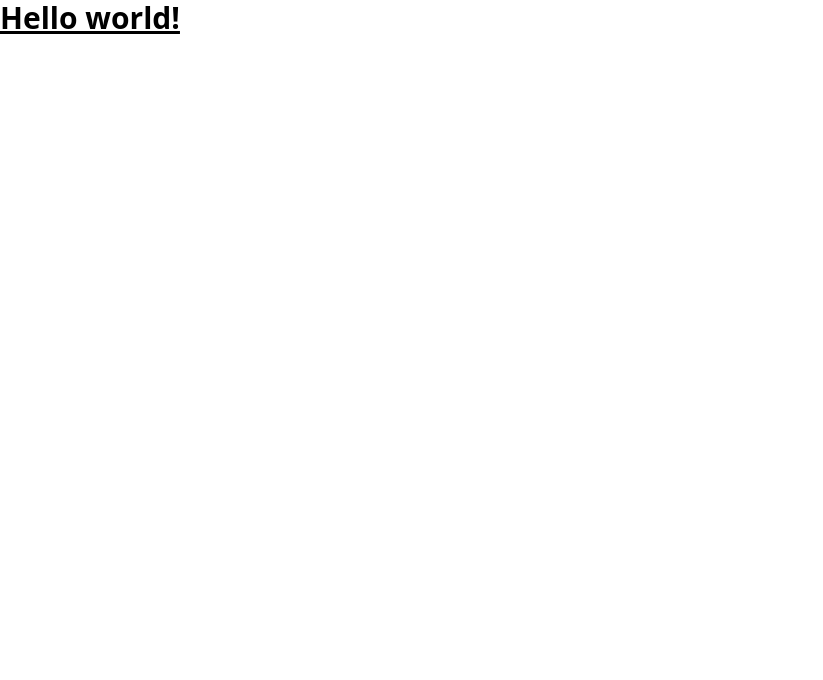
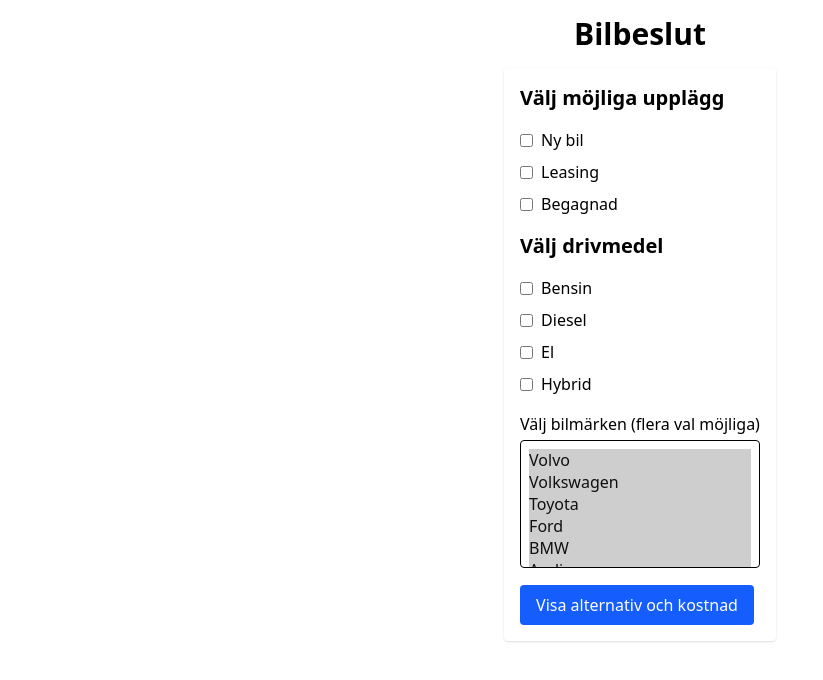
Before and after one commit to mile95/bilbeslut, an Angular app: page / in a window 1280 px wide. Shown: the top 680 px of the page, without its empty margins (0-823 px from the left). Built offline with nearby package versions, Linux system fonts and the light colour scheme.

Commit message:
simple form

```diff
--- a/src/app/app.html
+++ b/src/app/app.html
@@ -1,3 +1,7 @@
-<h1 class="text-3xl font-bold underline">
-  Hello world!
-</h1>
+<div class="min-h-screen justify-center flex">
+  <div class="flex flex-col items-center">
+    <h1 class="text-3xl font-bold py-4">
+      Bilbeslut
+    </h1>
+    <app-form></app-form>
+  </div>
--- a/src/app/app.ts
+++ b/src/app/app.ts
@@ -1,9 +1,10 @@
 import { Component, signal } from '@angular/core';
 import { RouterOutlet } from '@angular/router';
+import { FormComponent } from '../form/form';
 
 @Component({
   selector: 'app-root',
-  imports: [RouterOutlet],
+  imports: [RouterOutlet, FormComponent],
   templateUrl: './app.html',
   styleUrl: './app.css'
 })
--- /dev/null
+++ b/src/form/form.html
@@ -0,0 +1,31 @@
+<form (ngSubmit)="onSubmit()" [formGroup]="form" class="max-w-md mx-auto p-4 bg-white rounded shadow">
+
+    <h2 class="text-xl font-semibold mb-4">Välj möjliga upplägg</h2>
+    <div class="mb-4">
+        <label *ngFor="let option of upplaggOptions" class="flex items-center mb-2 cursor-pointer">
+            <input type="checkbox" [formControlName]="option.controlName" class="mr-2" />
+            {{ option.label }}
+        </label>
+    </div>
+
+
+    <h2 class="text-xl font-semibold mb-4">Välj drivmedel</h2>
+    <div class="mb-4">
+        <label *ngFor="let fuel of drivmedelOptions" class="flex items-center mb-2 cursor-pointer">
+            <input type="checkbox" [formControlName]="fuel.controlName" class="mr-2" />
+            {{ fuel.label }}
+        </label>
+    </div>
+
+    <div class="mb-4">
+        <label for="bilmärken" class="block mb-1 font-medium">Välj bilmärken (flera val möjliga)</label>
+        <select id="bilmärken" formControlName="bilmärken" multiple size="5" class="w-full p-2 border rounded">
+            <option *ngFor="let brand of bilmarkenOptions" [value]="brand">{{ brand }}</option>
+        </select>
+    </div>
+
+
+    <button type="submit" class="bg-blue-600 text-white px-4 py-2 rounded hover:bg-blue-700">
+        Visa alternativ och kostnad
+    </button>
+</form>
--- /dev/null
+++ b/src/form/form.ts
@@ -0,0 +1,91 @@
+import { NgFor } from '@angular/common';
+import { Component, OnInit } from '@angular/core';
+import { FormBuilder, FormGroup, NgForm } from '@angular/forms';
+import { ReactiveFormsModule } from '@angular/forms';
+
+
+@Component({
+  selector: 'app-form',
+  templateUrl: './form.html',
+  styleUrls: ['./form.css'],
+  standalone: true,
+  imports: [
+    ReactiveFormsModule,
+    NgFor
+  ],
+})
+export class FormComponent implements OnInit {
+  form!: FormGroup;
+
+  upplaggOptions = [
+    { label: 'Ny bil', controlName: 'ny' },
+    { label: 'Leasing', controlName: 'leasing' },
+    { label: 'Begagnad', controlName: 'privatKopBegagnad' },
+  ];
+
+  drivmedelOptions = [
+    { label: 'Bensin', controlName: 'bensin' },
+    { label: 'Diesel', controlName: 'diesel' },
+    { label: 'El', controlName: 'el' },
+    { label: 'Hybrid', controlName: 'hybrid' },
+  ];
+
+  bilmarkenOptions = [
+    'Volvo',
+    'Volkswagen',
+    'Toyota',
+    'Ford',
+    'BMW',
+    'Audi',
+    'Tesla',
+    'Skoda',
+    'Mercedes',
+    'Hyundai',
+  ];
+
+  constructor(private fb: FormBuilder) { }
+
+  ngOnInit(): void {
+    const upplaggControls = this.upplaggOptions.reduce((acc, option) => {
+      acc[option.controlName] = [false];
+      return acc;
+    }, {} as { [key: string]: any });
+
+    const drivmedelControls = this.drivmedelOptions.reduce((acc, option) => {
+      acc[option.controlName] = [false];
+      return acc;
+    }, {} as { [key: string]: any });
+
+    this.form = this.fb.group({
+      ...upplaggControls,
+      ...drivmedelControls,
+
+      bilmärken: [this.bilmarkenOptions], // default: alla valda
+    });
+  }
+
+  onSubmit() {
+    if (this.form.valid) {
+      const valdaUpplagg = this.upplaggOptions
+        .filter((opt) => this.form.get(opt.controlName)?.value)
+        .map((opt) => opt.label);
+
+      const valdaDrivmedel = this.drivmedelOptions
+        .filter((opt) => this.form.get(opt.controlName)?.value)
+        .map((opt) => opt.label);
+
+      const valdaBilmarken = this.form.value.bilmärken;
+
+      const data = {
+        upplagg: valdaUpplagg,
+        drivmedel: valdaDrivmedel,
+        bilmärken: valdaBilmarken,
+      };
+
+      console.log('Form data:', data);
+    }
+
+  }
+
+
+}
```
Also changed, not shown: src/form/form.css (added), 1 other file (tests, documents, lock files or other folders).
